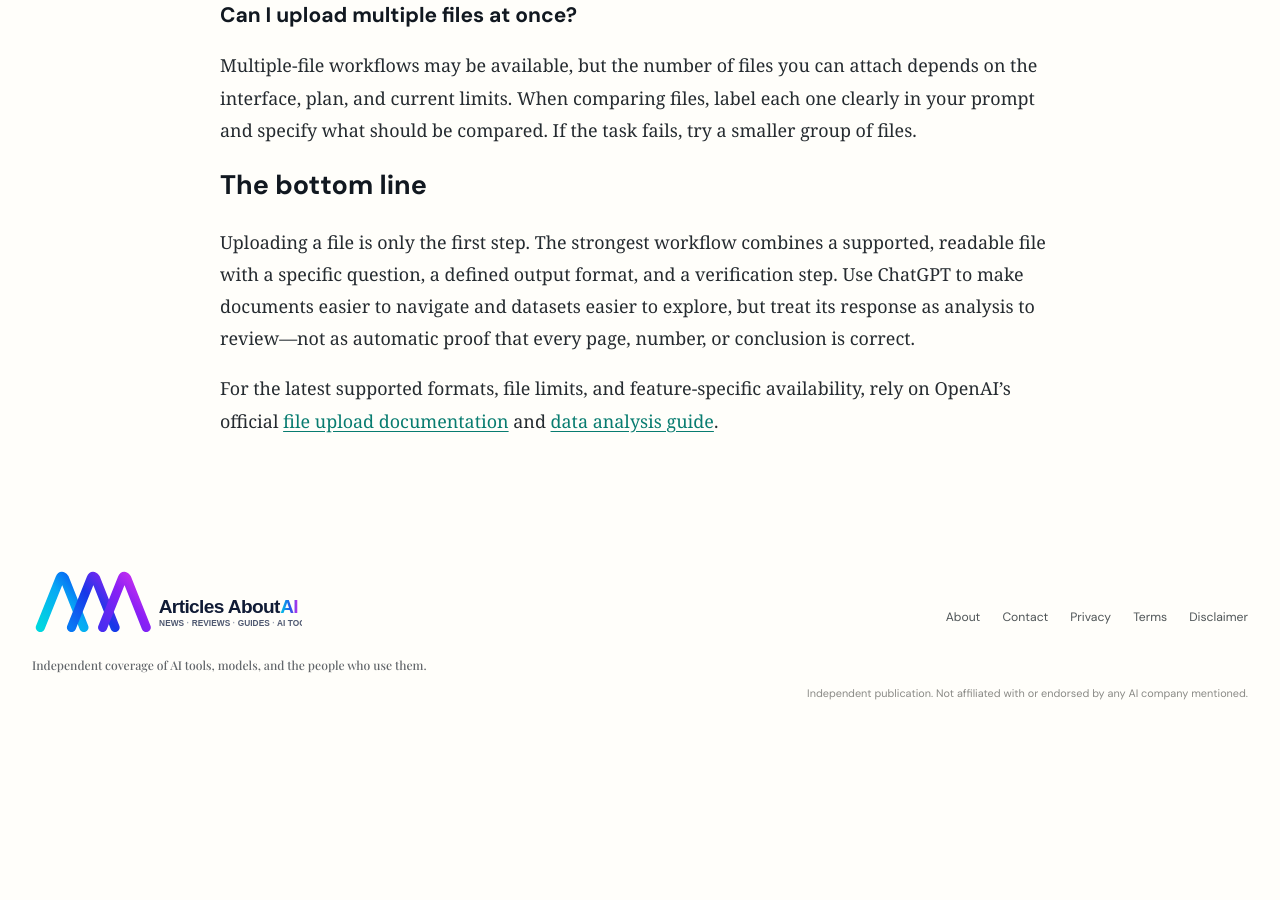
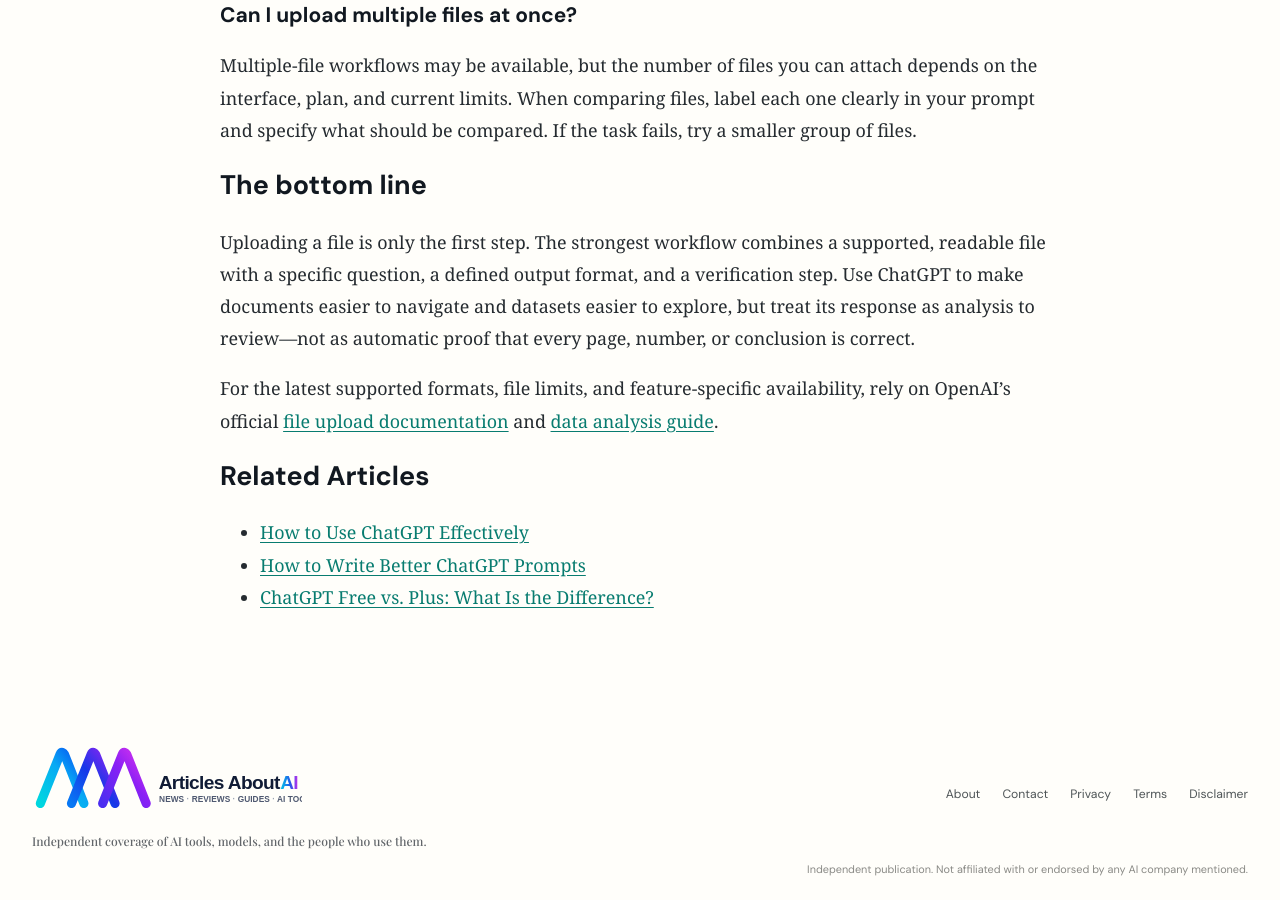
Before and after one commit to todaysnewsai/ChatGPTScope, a Jekyll site: the page built from _posts/2026-10-10-how-to-upload-files-to-chatgpt-and-analyze-them.md, in a window 1280 px wide and 900 px high, scrolled down 10582 px. Built offline with Jekyll 4.4.1, drawn with Linux system fonts in a browser that asks for light colours; before the commit the page ends 11306 px from its top, so only the background shows below that.

Commit message:
Add relevant internal links to article

```diff
--- a/_posts/2026-10-10-how-to-upload-files-to-chatgpt-and-analyze-them.md
+++ b/_posts/2026-10-10-how-to-upload-files-to-chatgpt-and-analyze-them.md
@@ -225,3 +225,9 @@
 Uploading a file is only the first step. The strongest workflow combines a supported, readable file with a specific question, a defined output format, and a verification step. Use ChatGPT to make documents easier to navigate and datasets easier to explore, but treat its response as analysis to review—not as automatic proof that every page, number, or conclusion is correct.
 
 For the latest supported formats, file limits, and feature-specific availability, rely on OpenAI's official [file upload documentation](https://help.openai.com/en/articles/8555545-uploading-files-and-audio-to-chatgpt) and [data analysis guide](https://help.openai.com/en/articles/8437071-advanced-data-analysis).
+
+## Related Articles
+
+- [How to Use ChatGPT Effectively](https://articlesaboutai.com/guides/2026/10/09/how-to-use-chatgpt-effectively/)
+- [How to Write Better ChatGPT Prompts](https://articlesaboutai.com/guides/2026/10/09/how-to-write-better-chatgpt-prompts/)
+- [ChatGPT Free vs. Plus: What Is the Difference?](https://articlesaboutai.com/guides/2026/10/10/chatgpt-free-vs-plus-what-is-the-difference/)
```
